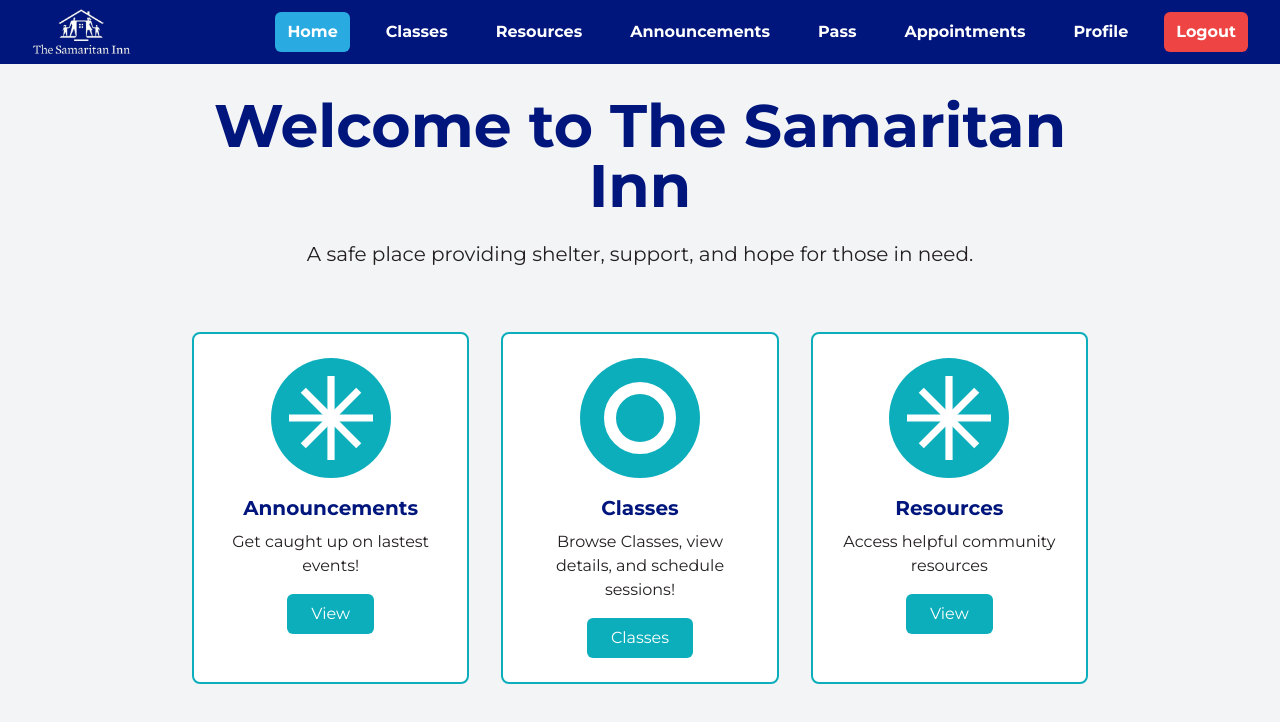
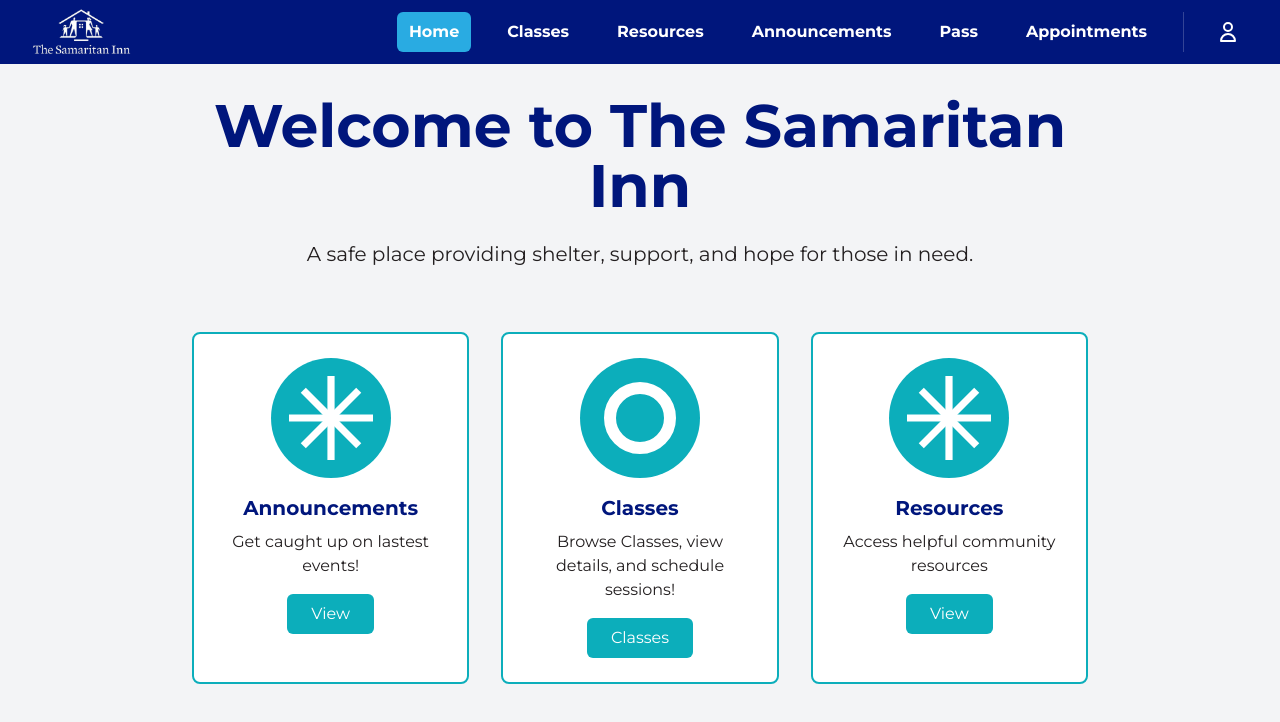
Before and after one commit to UTDallasEPICS/the-samaritan-inn, a Next.js app in the folder samaritan_inn/: page / in a window 1280 px wide. Shown: the top 722 px of the page. Built offline with nearby package versions, Linux system fonts and the light colour scheme; no server answers; sample sign-in values are in the browser's storage.

Commit message:
Replace profile text with icon and move to far right of navbar

```diff
--- a/samaritan_inn/src/components/Navigation.tsx
+++ b/samaritan_inn/src/components/Navigation.tsx
@@ -2,7 +2,7 @@
 
 import { useSession, signOut } from 'next-auth/react';
 import Link from 'next/link';
-import { useState } from 'react';
+import { useState, useRef, useEffect } from 'react';
 import { usePathname } from 'next/navigation';
 import Image from 'next/image';
 
@@ -10,11 +10,24 @@ export default function Navigation() {
   const { data: session, status } = useSession();
   const [isMenuOpen, setIsMenuOpen] = useState(false);
   const [showLogoutConfirm, setShowLogoutConfirm] = useState(false);
+  const [isProfileMenuOpen, setIsProfileMenuOpen] = useState(false);
+  const profileMenuRef = useRef<HTMLDivElement>(null);
   const pathname = usePathname();
 
   // Helper to apply active styling to nav links
   const linkClass = (path: string, mobile = false) =>
     `${mobile ? 'block w-full' : ''} px-3 py-2 rounded-md font-bold hover:bg-[#29abe2] ${pathname === path ? 'bg-[#29abe2]' : ''}`;
+
+  // Close the profile dropdown when clicking outside of it
+  useEffect(() => {
+    function handleClickOutside(event: MouseEvent) {
+      if (profileMenuRef.current && !profileMenuRef.current.contains(event.target as Node)) {
+        setIsProfileMenuOpen(false);
+      }
+    }
+    document.addEventListener('mousedown', handleClickOutside);
+    return () => document.removeEventListener('mousedown', handleClickOutside);
+  }, []);
 
   const handleLogoutConfirm = () => {
     setShowLogoutConfirm(false);
@@ -47,28 +60,75 @@ export default function Navigation() {
             <Link href="/announcements" className={linkClass('/announcements')}>Announcements</Link>
             <Link href="/user-pass-form" className={linkClass('/user-pass-form')}>Pass</Link>
             <Link href="/appointments/my-events" className={linkClass('/appointments/my-events')}>Appointments</Link>
+            {status !== 'authenticated' && (
+              <Link href="/auth/login" className={linkClass('/auth/login')}>Login</Link>
+            )}
+
+            {/* Profile icon — pushed to the far right, separated from the main nav links */}
+            <div className="ml-4 md:ml-6 lg:ml-8 pl-4 md:pl-6 border-l border-white/20">
               {status === 'authenticated' ? (
-              <>
-                <Link href="/profile" className={linkClass('/profile')}>Profile</Link>
+                <div className="relative" ref={profileMenuRef}>
                   <button
-                  onClick={() => setShowLogoutConfirm(true)}
-                  className={`px-3 py-2 rounded-md font-bold ${pathname === '/auth/login' ? 'bg-red-600' : 'bg-red-500 hover:bg-red-600'}`}
+                    onClick={() => setIsProfileMenuOpen((prev) => !prev)}
+                    aria-label="Profile menu"
+                    className={`p-2 rounded-full hover:bg-[#29abe2] flex items-center justify-center ${pathname === '/profile' ? 'bg-[#29abe2]' : ''}`}
+                  >
+                    <svg
+                      className="h-6 w-6"
+                      xmlns="http://www.w3.org/2000/svg"
+                      fill="none"
+                      viewBox="0 0 24 24"
+                      stroke="currentColor"
+                    >
+                      <path
+                        strokeLinecap="round"
+                        strokeLinejoin="round"
+                        strokeWidth={2}
+                        d="M16 7a4 4 0 11-8 0 4 4 0 018 0zM12 14a7 7 0 00-7 7h14a7 7 0 00-7-7z"
+                      />
+                    </svg>
+                  </button>
+
+                  {isProfileMenuOpen && (
+                    <div className="absolute right-0 mt-2 w-48 bg-white rounded-md shadow-lg py-1 z-50 text-gray-800">
+                      <Link
+                        href="/profile"
+                        onClick={() => setIsProfileMenuOpen(false)}
+                        className="block px-4 py-2 font-semibold hover:bg-gray-100"
+                      >
+                        View Profile
+                      </Link>
+                      <button
+                        onClick={() => {
+                          setIsProfileMenuOpen(false);
+                          setShowLogoutConfirm(true);
+                        }}
+                        className="block w-full text-left px-4 py-2 font-semibold text-red-600 hover:bg-gray-100"
                       >
                         Logout
                       </button>
-              </>
+                    </div>
+                  )}
+                </div>
               ) : (
-              <>
-                <Link href="/profile" className={linkClass('/profile')}>Profile</Link>
-                <Link href="/auth/login" className={linkClass('/auth/login')}>Login</Link>
-                {/* <Link
-                  href="/auth/signup"
-                  className={`px-3 py-2 rounded-md font-bold ${pathname === '/auth/signup' ? 'bg-green-600' : 'bg-green-500 hover:bg-green-600'}`}
+                <Link href="/profile" aria-label="Profile" className="p-2 rounded-full hover:bg-[#29abe2] flex items-center justify-center">
+                  <svg
+                    className="h-6 w-6"
+                    xmlns="http://www.w3.org/2000/svg"
+                    fill="none"
+                    viewBox="0 0 24 24"
+                    stroke="currentColor"
                   >
-                  Sign Up
-                </Link> */}
-              </>
+                    <path
+                      strokeLinecap="round"
+                      strokeLinejoin="round"
+                      strokeWidth={2}
+                      d="M16 7a4 4 0 11-8 0 4 4 0 018 0zM12 14a7 7 0 00-7 7h14a7 7 0 00-7-7z"
+                    />
+                  </svg>
+                </Link>
               )}
+            </div>
           </div>
 
           {/* Mobile menu button */}
@@ -101,13 +161,22 @@ export default function Navigation() {
           <div className="px-2 pt-2 pb-3 space-y-1 sm:px-3">
             <Link href="/" className={linkClass('/', true)} onClick={() => setIsMenuOpen(false)}>Home</Link>
             <Link href="/classes" className={linkClass('/classes', true)} onClick={() => setIsMenuOpen(false)}>Classes</Link>
-            <Link href="/resources" className={linkClass('/resources', true)} onClick={() => setIsMenuOpen(false)}>Resources</Link>
+            <Link href="/resources" className={linkClass('/resources', true)} onClick={()=> setIsMenuOpen(false)}>Resources</Link>
             <Link href="/announcements" className={linkClass('/announcements', true)} onClick={() => setIsMenuOpen(false)}>Announcements</Link>
             <Link href="/appointments/my-events" className={linkClass('/appointments/my-events', true)} onClick={() => setIsMenuOpen(false)}>Schedule Event</Link>
             <Link href="/user-pass-form" className={linkClass('/user-pass-form', true)} onClick={() => setIsMenuOpen(false)}>Pass</Link>
             {status === 'authenticated' ? (
               <>
-                <Link href="/profile" className={linkClass('/profile', true)} onClick={() => setIsMenuOpen(false)}>Profile</Link>
+                <Link
+                  href="/profile"
+                  className={`${linkClass('/profile', true)} flex items-center gap-2`}
+                  onClick={() => setIsMenuOpen(false)}
+                >
+                  <svg className="h-5 w-5" xmlns="http://www.w3.org/2000/svg" fill="none" viewBox="0 0 24 24" stroke="currentColor">
+                    <path strokeLinecap="round" strokeLinejoin="round" strokeWidth={2} d="M16 7a4 4 0 11-8 0 4 4 0 018 0zM12 14a7 7 0 00-7 7h14a7 7 0 00-7-7z" />
+                  </svg>
+                  Profile
+                </Link>
                 <button
                   onClick={() => { setIsMenuOpen(false); setShowLogoutConfirm(true); }}
                   className="block w-full text-left px-3 py-2 rounded-md bg-red-500 hover:bg-red-600 font-bold"
@@ -120,7 +189,16 @@ export default function Navigation() {
               </>
             ) : (
               <>
-                <Link href="/profile" className={linkClass('/profile', true)} onClick={() => setIsMenuOpen(false)}>Profile</Link>
+                <Link
+                  href="/profile"
+                  className={`${linkClass('/profile', true)} flex items-center gap-2`}
+                  onClick={() => setIsMenuOpen(false)}
+                >
+                  <svg className="h-5 w-5" xmlns="http://www.w3.org/2000/svg" fill="none" viewBox="0 0 24 24" stroke="currentColor">
+                    <path strokeLinecap="round" strokeLinejoin="round" strokeWidth={2} d="M16 7a4 4 0 11-8 0 4 4 0 018 0zM12 14a7 7 0 00-7 7h14a7 7 0 00-7-7z" />
+                  </svg>
+                  Profile
+                </Link>
                 <Link href="/auth/login" className={linkClass('/auth/login', true)} onClick={() => setIsMenuOpen(false)}>Login</Link>
                 {/* <Link href="/auth/signup" className={`block w-full text-left px-3 py-2 rounded-md font-bold bg-green-500 hover:bg-green-600`} onClick={() => setIsMenuOpen(false)}>Sign Up</Link> */}
               </>
```
Also changed, not shown: samaritan_inn/package.json (+11 -2 lines), 1 other file (tests, documents, lock files or other folders). Lines whose indentation alone changed are shown as unchanged.
